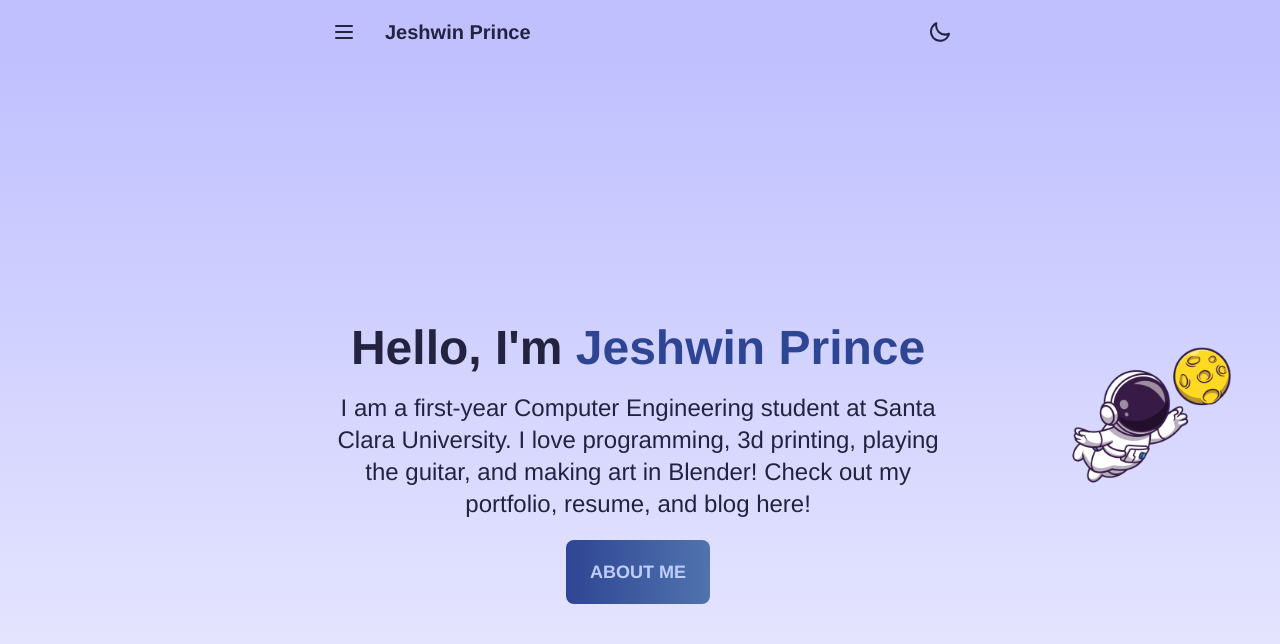
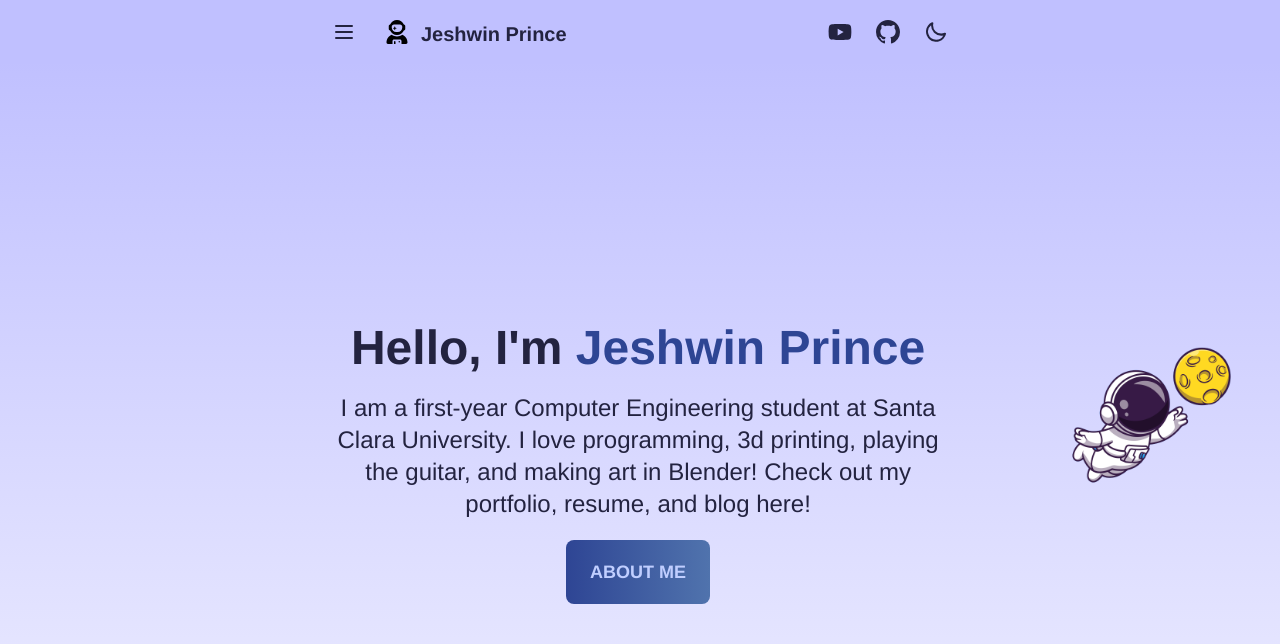
Before and after one commit to Jeshwin/portfolio, a Next.js app: page / in a window 1280 px wide. Shown: the top 644 px of the page. Built offline with nearby package versions, Linux system fonts and the light colour scheme.

Commit message:
bar icons

```diff
--- a/src/components/footer.jsx
+++ b/src/components/footer.jsx
@@ -1,16 +1,31 @@
+import Link from "next/link"
+
 export default function Footer() {
+
+  const d = new Date()
+  const currentYear = d.getFullYear()
+
   return (
       <footer className="footer p-10 bg-neutral text-neutral-content">
         <div>
-            <svg width="50" height="50" viewBox="0 0 24 24" xmlns="http://www.w3.org/2000/svg" fillRule="evenodd" clipRule="evenodd" className="fill-current"><path d="M22.672 15.226l-2.432.811.841 2.515c.33 1.019-.209 2.127-1.23 2.456-1.15.325-2.148-.321-2.463-1.226l-.84-2.518-5.013 1.677.84 2.517c.391 1.203-.434 2.542-1.831 2.542-.88 0-1.601-.564-1.86-1.314l-.842-2.516-2.431.809c-1.135.328-2.145-.317-2.463-1.229-.329-1.018.211-2.127 1.231-2.456l2.432-.809-1.621-4.823-2.432.808c-1.355.384-2.558-.59-2.558-1.839 0-.817.509-1.582 1.327-1.846l2.433-.809-.842-2.515c-.33-1.02.211-2.129 1.232-2.458 1.02-.329 2.13.209 2.461 1.229l.842 2.515 5.011-1.677-.839-2.517c-.403-1.238.484-2.553 1.843-2.553.819 0 1.585.509 1.85 1.326l.841 2.517 2.431-.81c1.02-.33 2.131.211 2.461 1.229.332 1.018-.21 2.126-1.23 2.456l-2.433.809 1.622 4.823 2.433-.809c1.242-.401 2.557.484 2.557 1.838 0 .819-.51 1.583-1.328 1.847m-8.992-6.428l-5.01 1.675 1.619 4.828 5.011-1.674-1.62-4.829z"></path></svg>
-            <p>ACME Industries Ltd.<br/>Providing reliable tech since 1992</p>
+          <svg className="fill-current" xmlns="http://www.w3.org/2000/svg" viewBox="0 0 448 512" width="50" height="50"><path d="M370.7 96.1C346.1 39.5 289.7 0 224 0S101.9 39.5 77.3 96.1C60.9 97.5 48 111.2 48 128v64c0 16.8 12.9 30.5 29.3 31.9C101.9 280.5 158.3 320 224 320s122.1-39.5 146.7-96.1c16.4-1.4 29.3-15.1 29.3-31.9V128c0-16.8-12.9-30.5-29.3-31.9zM336 144v16c0 53-43 96-96 96H208c-53 0-96-43-96-96V144c0-26.5 21.5-48 48-48H288c26.5 0 48 21.5 48 48zM189.3 162.7l-6-21.2c-.9-3.3-3.9-5.5-7.3-5.5s-6.4 2.2-7.3 5.5l-6 21.2-21.2 6c-3.3 .9-5.5 3.9-5.5 7.3s2.2 6.4 5.5 7.3l21.2 6 6 21.2c.9 3.3 3.9 5.5 7.3 5.5s6.4-2.2 7.3-5.5l6-21.2 21.2-6c3.3-.9 5.5-3.9 5.5-7.3s-2.2-6.4-5.5-7.3l-21.2-6zM112.7 316.5C46.7 342.6 0 407 0 482.3C0 498.7 13.3 512 29.7 512H128V448c0-17.7 14.3-32 32-32H288c17.7 0 32 14.3 32 32v64l98.3 0c16.4 0 29.7-13.3 29.7-29.7c0-75.3-46.7-139.7-112.7-165.8C303.9 338.8 265.5 352 224 352s-79.9-13.2-111.3-35.5zM176 448c-8.8 0-16 7.2-16 16v48h32V464c0-8.8-7.2-16-16-16zm96 32a16 16 0 1 0 0-32 16 16 0 1 0 0 32z"/></svg>
+          Copyright © {currentYear} Jeshwin Prince
         </div>
         <div>
           <span className="footer-title">Social</span>
           <div className="grid grid-flow-col gap-4">
-              <a><svg xmlns="http://www.w3.org/2000/svg" width="24" height="24" viewBox="0 0 24 24" className="fill-current"><path d="M24 4.557c-.883.392-1.832.656-2.828.775 1.017-.609 1.798-1.574 2.165-2.724-.951.564-2.005.974-3.127 1.195-.897-.957-2.178-1.555-3.594-1.555-3.179 0-5.515 2.966-4.797 6.045-4.091-.205-7.719-2.165-10.148-5.144-1.29 2.213-.669 5.108 1.523 6.574-.806-.026-1.566-.247-2.229-.616-.054 2.281 1.581 4.415 3.949 4.89-.693.188-1.452.232-2.224.084.626 1.956 2.444 3.379 4.6 3.419-2.07 1.623-4.678 2.348-7.29 2.04 2.179 1.397 4.768 2.212 7.548 2.212 9.142 0 14.307-7.721 13.995-14.646.962-.695 1.797-1.562 2.457-2.549z"></path></svg></a>
-              <a><svg xmlns="http://www.w3.org/2000/svg" width="24" height="24" viewBox="0 0 24 24" className="fill-current"><path d="M19.615 3.184c-3.604-.246-11.631-.245-15.23 0-3.897.266-4.356 2.62-4.385 8.816.029 6.185.484 8.549 4.385 8.816 3.6.245 11.626.246 15.23 0 3.897-.266 4.356-2.62 4.385-8.816-.029-6.185-.484-8.549-4.385-8.816zm-10.615 12.816v-8l8 3.993-8 4.007z"></path></svg></a>
-              <a><svg xmlns="http://www.w3.org/2000/svg" width="24" height="24" viewBox="0 0 24 24" className="fill-current"><path d="M9 8h-3v4h3v12h5v-12h3.642l.358-4h-4v-1.667c0-.955.192-1.333 1.115-1.333h2.885v-5h-3.808c-3.596 0-5.192 1.583-5.192 4.615v3.385z"></path></svg></a>
+            <a href="https://github.com/Jeshwin">
+              <svg xmlns="http://www.w3.org/2000/svg" viewBox="0 0 16 16" width="24" height="24" className="fill-current"><path d="M8 0c4.42 0 8 3.58 8 8a8.013 8.013 0 0 1-5.45 7.59c-.4.08-.55-.17-.55-.38 0-.27.01-1.13.01-2.2 0-.75-.25-1.23-.54-1.48 1.78-.2 3.65-.88 3.65-3.95 0-.88-.31-1.59-.82-2.15.08-.2.36-1.02-.08-2.12 0 0-.67-.22-2.2.82-.64-.18-1.32-.27-2-.27-.68 0-1.36.09-2 .27-1.53-1.03-2.2-.82-2.2-.82-.44 1.1-.16 1.92-.08 2.12-.51.56-.82 1.28-.82 2.15 0 3.06 1.86 3.75 3.64 3.95-.23.2-.44.55-.51 1.07-.46.21-1.61.55-2.33-.66-.15-.24-.6-.83-1.23-.82-.67.01-.27.38.01.53.34.19.73.9.82 1.13.16.45.68 1.31 2.69.94 0 .67.01 1.3.01 1.49 0 .21-.15.45-.55.38A7.995 7.995 0 0 1 0 8c0-4.42 3.58-8 8-8Z"></path></svg>
+            </a>
+            <a href="https://www.youtube.com/@math-a-magic9820">
+              <svg xmlns="http://www.w3.org/2000/svg" width="24" height="24" viewBox="0 0 24 24" className="fill-current"><path d="M19.615 3.184c-3.604-.246-11.631-.245-15.23 0-3.897.266-4.356 2.62-4.385 8.816.029 6.185.484 8.549 4.385 8.816 3.6.245 11.626.246 15.23 0 3.897-.266 4.356-2.62 4.385-8.816-.029-6.185-.484-8.549-4.385-8.816zm-10.615 12.816v-8l8 3.993-8 4.007z"></path></svg>
+            </a>
+            <a href="https://www.linkedin.com/in/jeshwinprince/">
+              <svg xmlns="http://www.w3.org/2000/svg" viewBox="0 0 448 512" width="24" height="24" className="fill-current"><path d="M416 32H31.9C14.3 32 0 46.5 0 64.3v383.4C0 465.5 14.3 480 31.9 480H416c17.6 0 32-14.5 32-32.3V64.3c0-17.8-14.4-32.3-32-32.3zM135.4 416H69V202.2h66.5V416zm-33.2-243c-21.3 0-38.5-17.3-38.5-38.5S80.9 96 102.2 96c21.2 0 38.5 17.3 38.5 38.5 0 21.3-17.2 38.5-38.5 38.5zm282.1 243h-66.4V312c0-24.8-.5-56.7-34.5-56.7-34.6 0-39.9 27-39.9 54.9V416h-66.4V202.2h63.7v29.2h.9c8.9-16.8 30.6-34.5 62.9-34.5 67.2 0 79.7 44.3 79.7 101.9V416z"/></svg>
+            </a>
+            <Link href="/rss">
+            <svg xmlns="http://www.w3.org/2000/svg" viewBox="0 0 448 512" width="24" height="24" className="fill-current"><path d="M0 64C0 46.3 14.3 32 32 32c229.8 0 416 186.2 416 416c0 17.7-14.3 32-32 32s-32-14.3-32-32C384 253.6 226.4 96 32 96C14.3 96 0 81.7 0 64zM0 416a64 64 0 1 1 128 0A64 64 0 1 1 0 416zM32 160c159.1 0 288 128.9 288 288c0 17.7-14.3 32-32 32s-32-14.3-32-32c0-123.7-100.3-224-224-224c-17.7 0-32-14.3-32-32s14.3-32 32-32z"/></svg>
+            </Link>
           </div>
         </div>
       </footer>
--- a/src/components/navbar.jsx
+++ b/src/components/navbar.jsx
@@ -10,9 +10,22 @@ export default function Navbar() {
             </label>
           </div>
           <div className="flex-1">
-            <Link href="/" className="btn btn-ghost normal-case text-xl">Jeshwin Prince</Link>
+            <Link href="/" className="btn btn-ghost normal-case text-xl">
+              <svg xmlns="http://www.w3.org/2000/svg" viewBox="0 0 448 512" width="24" height="24"><path d="M370.7 96.1C346.1 39.5 289.7 0 224 0S101.9 39.5 77.3 96.1C60.9 97.5 48 111.2 48 128v64c0 16.8 12.9 30.5 29.3 31.9C101.9 280.5 158.3 320 224 320s122.1-39.5 146.7-96.1c16.4-1.4 29.3-15.1 29.3-31.9V128c0-16.8-12.9-30.5-29.3-31.9zM336 144v16c0 53-43 96-96 96H208c-53 0-96-43-96-96V144c0-26.5 21.5-48 48-48H288c26.5 0 48 21.5 48 48zM189.3 162.7l-6-21.2c-.9-3.3-3.9-5.5-7.3-5.5s-6.4 2.2-7.3 5.5l-6 21.2-21.2 6c-3.3 .9-5.5 3.9-5.5 7.3s2.2 6.4 5.5 7.3l21.2 6 6 21.2c.9 3.3 3.9 5.5 7.3 5.5s6.4-2.2 7.3-5.5l6-21.2 21.2-6c3.3-.9 5.5-3.9 5.5-7.3s-2.2-6.4-5.5-7.3l-21.2-6zM112.7 316.5C46.7 342.6 0 407 0 482.3C0 498.7 13.3 512 29.7 512H128V448c0-17.7 14.3-32 32-32H288c17.7 0 32 14.3 32 32v64l98.3 0c16.4 0 29.7-13.3 29.7-29.7c0-75.3-46.7-139.7-112.7-165.8C303.9 338.8 265.5 352 224 352s-79.9-13.2-111.3-35.5zM176 448c-8.8 0-16 7.2-16 16v48h32V464c0-8.8-7.2-16-16-16zm96 32a16 16 0 1 0 0-32 16 16 0 1 0 0 32z"/></svg>
+              <span className="ml-3 h-6">Jeshwin Prince</span>
+            </Link>
           </div>
-          <div className="flex-none mr-2">
+          <div className='flex-2'>
+            <a href="https://www.youtube.com/@math-a-magic9820" className="btn btn-ghost btn-circle fill-current">
+            <svg xmlns="http://www.w3.org/2000/svg" viewBox="0 0 576 512" width="24" height="24"><path d="M549.655 124.083c-6.281-23.65-24.787-42.276-48.284-48.597C458.781 64 288 64 288 64S117.22 64 74.629 75.486c-23.497 6.322-42.003 24.947-48.284 48.597-11.412 42.867-11.412 132.305-11.412 132.305s0 89.438 11.412 132.305c6.281 23.65 24.787 41.5 48.284 47.821C117.22 448 288 448 288 448s170.78 0 213.371-11.486c23.497-6.321 42.003-24.171 48.284-47.821 11.412-42.867 11.412-132.305 11.412-132.305s0-89.438-11.412-132.305zm-317.51 213.508V175.185l142.739 81.205-142.739 81.201z"/></svg>
+            </a>
+          </div>
+          <div className='flex-2'>
+            <a href="https://github.com/Jeshwin/portfolio" className="btn btn-ghost btn-circle fill-current">
+              <svg xmlns="http://www.w3.org/2000/svg" viewBox="0 0 16 16" width="24" height="24"><path d="M8 0c4.42 0 8 3.58 8 8a8.013 8.013 0 0 1-5.45 7.59c-.4.08-.55-.17-.55-.38 0-.27.01-1.13.01-2.2 0-.75-.25-1.23-.54-1.48 1.78-.2 3.65-.88 3.65-3.95 0-.88-.31-1.59-.82-2.15.08-.2.36-1.02-.08-2.12 0 0-.67-.22-2.2.82-.64-.18-1.32-.27-2-.27-.68 0-1.36.09-2 .27-1.53-1.03-2.2-.82-2.2-.82-.44 1.1-.16 1.92-.08 2.12-.51.56-.82 1.28-.82 2.15 0 3.06 1.86 3.75 3.64 3.95-.23.2-.44.55-.51 1.07-.46.21-1.61.55-2.33-.66-.15-.24-.6-.83-1.23-.82-.67.01-.27.38.01.53.34.19.73.9.82 1.13.16.45.68 1.31 2.69.94 0 .67.01 1.3.01 1.49 0 .21-.15.45-.55.38A7.995 7.995 0 0 1 0 8c0-4.42 3.58-8 8-8Z"></path></svg>
+            </a>
+          </div>
+          <div className="flex-2 mr-2 lg:mr-0">
             <ThemeToggle />
           </div>
         </div>
--- a/src/components/themetoggle.jsx
+++ b/src/components/themetoggle.jsx
@@ -14,7 +14,7 @@ export default function ThemeToggle() {
 
   return (
     <>
-      <label className="swap swap-rotate">
+      <label className="btn btn-ghost btn-circle swap swap-rotate">
         <input onClick={toggleTheme} type="checkbox" />
         <svg className="swap-on fill-current w-6 h-6" xmlns="http://www.w3.org/2000/svg" viewBox="0 0 24 24"><path d="M5.64,17l-.71.71a1,1,0,0,0,0,1.41,1,1,0,0,0,1.41,0l.71-.71A1,1,0,0,0,5.64,17ZM5,12a1,1,0,0,0-1-1H3a1,1,0,0,0,0,2H4A1,1,0,0,0,5,12Zm7-7a1,1,0,0,0,1-1V3a1,1,0,0,0-2,0V4A1,1,0,0,0,12,5ZM5.64,7.05a1,1,0,0,0,.7.29,1,1,0,0,0,.71-.29,1,1,0,0,0,0-1.41l-.71-.71A1,1,0,0,0,4.93,6.34Zm12,.29a1,1,0,0,0,.7-.29l.71-.71a1,1,0,1,0-1.41-1.41L17,5.64a1,1,0,0,0,0,1.41A1,1,0,0,0,17.66,7.34ZM21,11H20a1,1,0,0,0,0,2h1a1,1,0,0,0,0-2Zm-9,8a1,1,0,0,0-1,1v1a1,1,0,0,0,2,0V20A1,1,0,0,0,12,19ZM18.36,17A1,1,0,0,0,17,18.36l.71.71a1,1,0,0,0,1.41,0,1,1,0,0,0,0-1.41ZM12,6.5A5.5,5.5,0,1,0,17.5,12,5.51,5.51,0,0,0,12,6.5Zm0,9A3.5,3.5,0,1,1,15.5,12,3.5,3.5,0,0,1,12,15.5Z"/></svg>
         <svg className="swap-off fill-current w-6 h-6" xmlns="http://www.w3.org/2000/svg" viewBox="0 0 24 24"><path d="M21.64,13a1,1,0,0,0-1.05-.14,8.05,8.05,0,0,1-3.37.73A8.15,8.15,0,0,1,9.08,5.49a8.59,8.59,0,0,1,.25-2A1,1,0,0,0,8,2.36,10.14,10.14,0,1,0,22,14.05,1,1,0,0,0,21.64,13Zm-9.5,6.69A8.14,8.14,0,0,1,7.08,5.22v.27A10.15,10.15,0,0,0,17.22,15.63a9.79,9.79,0,0,0,2.1-.22A8.11,8.11,0,0,1,12.14,19.73Z"/></svg>
```
Lines whose indentation alone changed are shown as unchanged.
